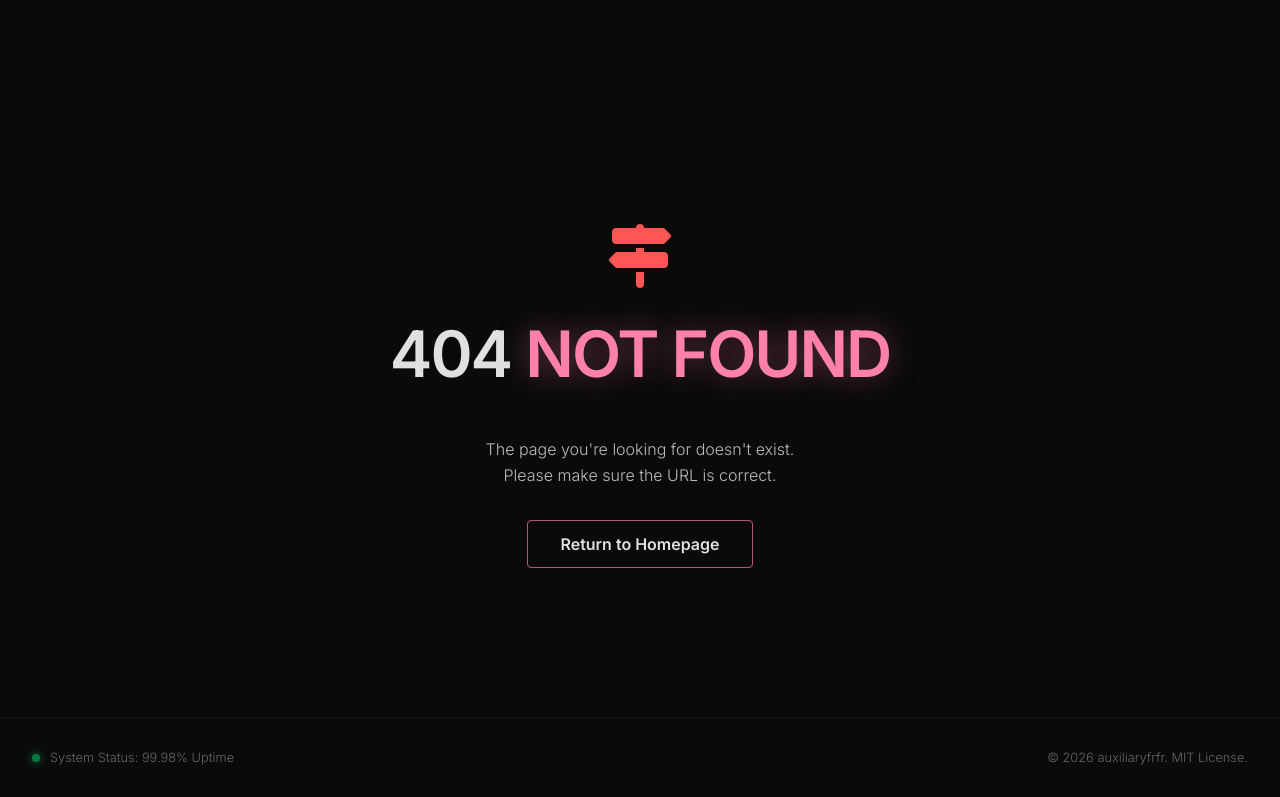
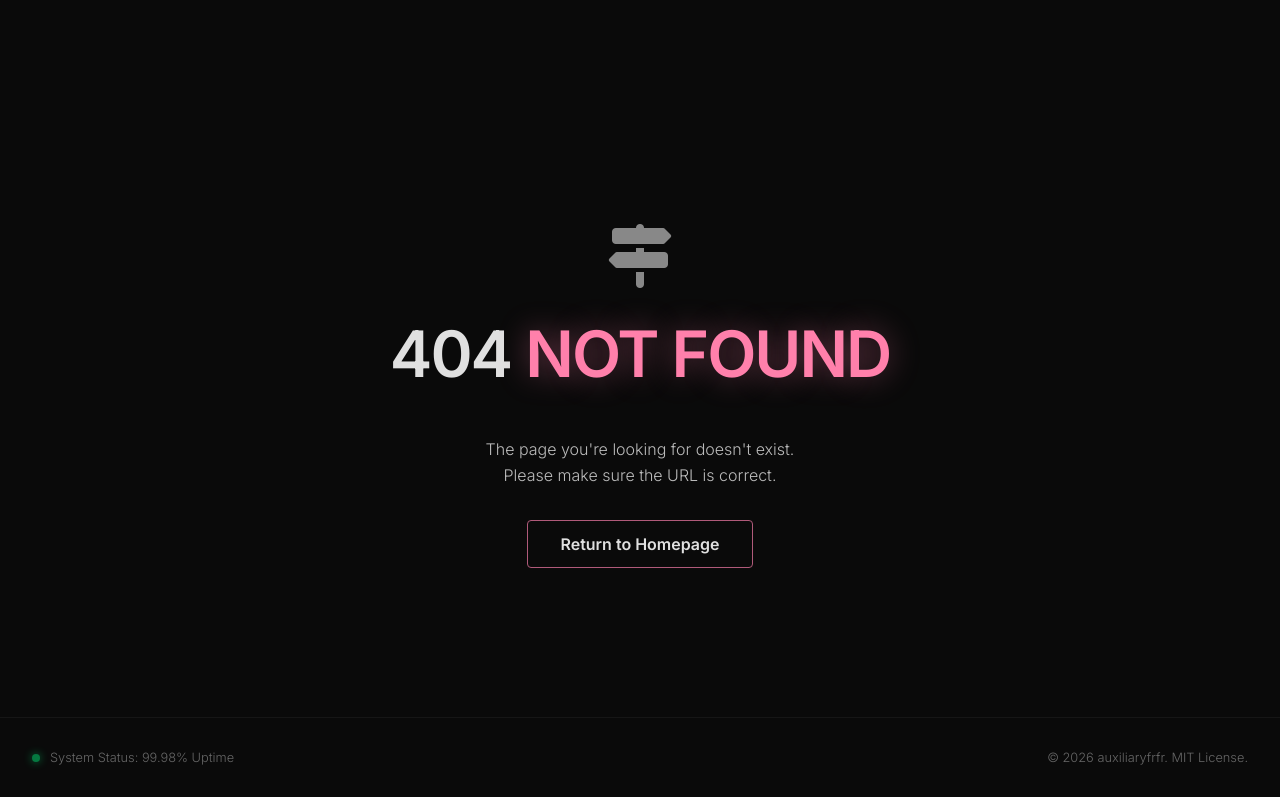
Before and after one commit to auxiliaryfrfr/auxiliaryfrfr.github.io, a website: page 404.html in a window 1280 px wide. Shown: the part 76-873 px from the top of the page. Drawn offline with nearby package versions, Linux system fonts and the light colour scheme.

Commit message:
better colour fr

```diff
--- a/404.html
+++ b/404.html
@@ -20,7 +20,7 @@
     <div id="app-container">
 
         <section class="section-padding empty-state-container">
-            <div class="empty-icon" style="color: #ff5555;">
+            <div class="empty-icon" style="color: #888;">
                 <i class="fas fa-map-signs"></i>
             </div>
 
```
